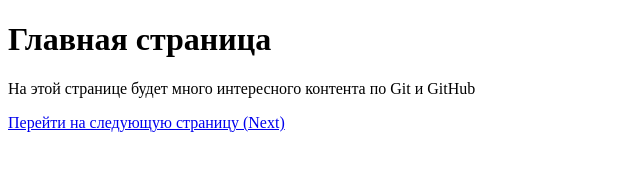
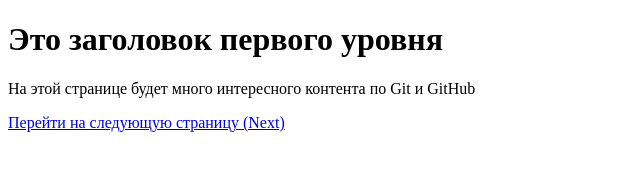
Before and after one commit to vachagunn/git-lessons, a plain HTML site: page index.html in a window 1280 px wide. Shown: the whole page, without its empty margins (0-640 px from the left). Drawn offline with Linux system fonts and the light colour scheme.

Commit message:
fix: changed h1 value

```diff
--- a/index.html
+++ b/index.html
@@ -7,7 +7,7 @@
     <link rel="stylesheet" href="css/style.css">
 </head>
 <body>
-    <h1 class="title">Главная страница</h1>
+    <h1 class="title">Это заголовок первого уровня</h1>
     <p>На этой странице будет много интересного контента по Git и GitHub</p>
     <a href='pages/about.html'>Перейти на следующую страницу (Next)</a>
 </body>
```
